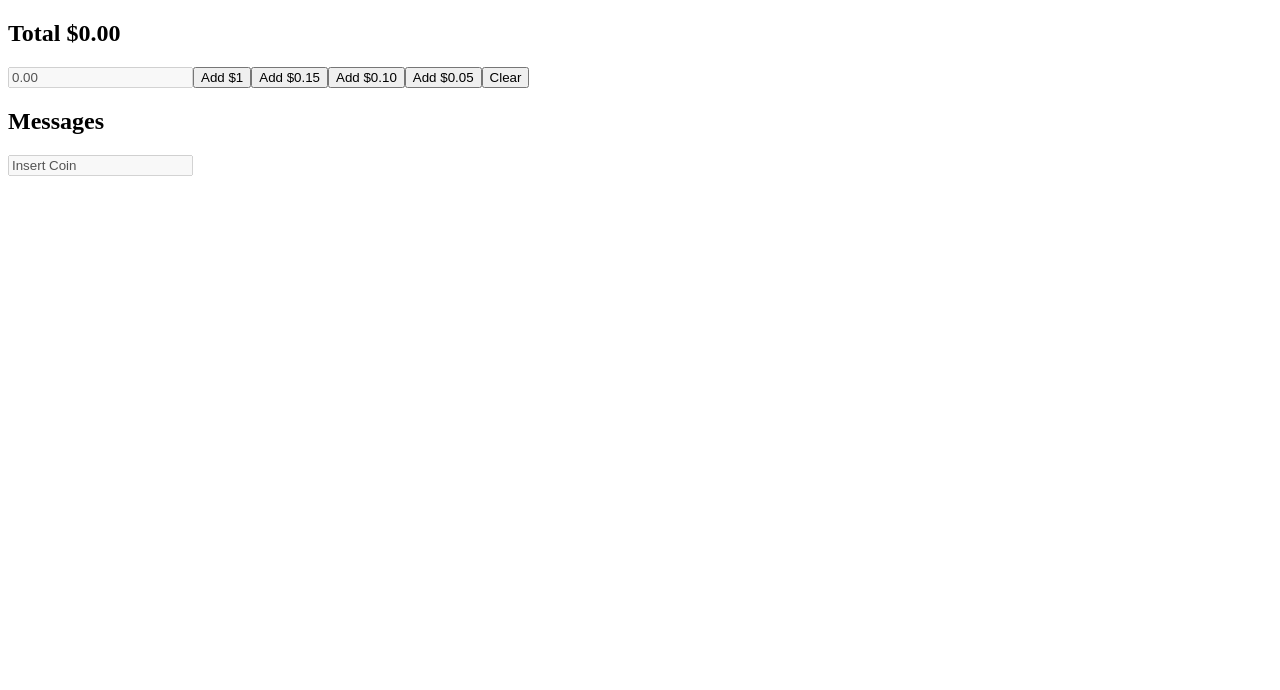
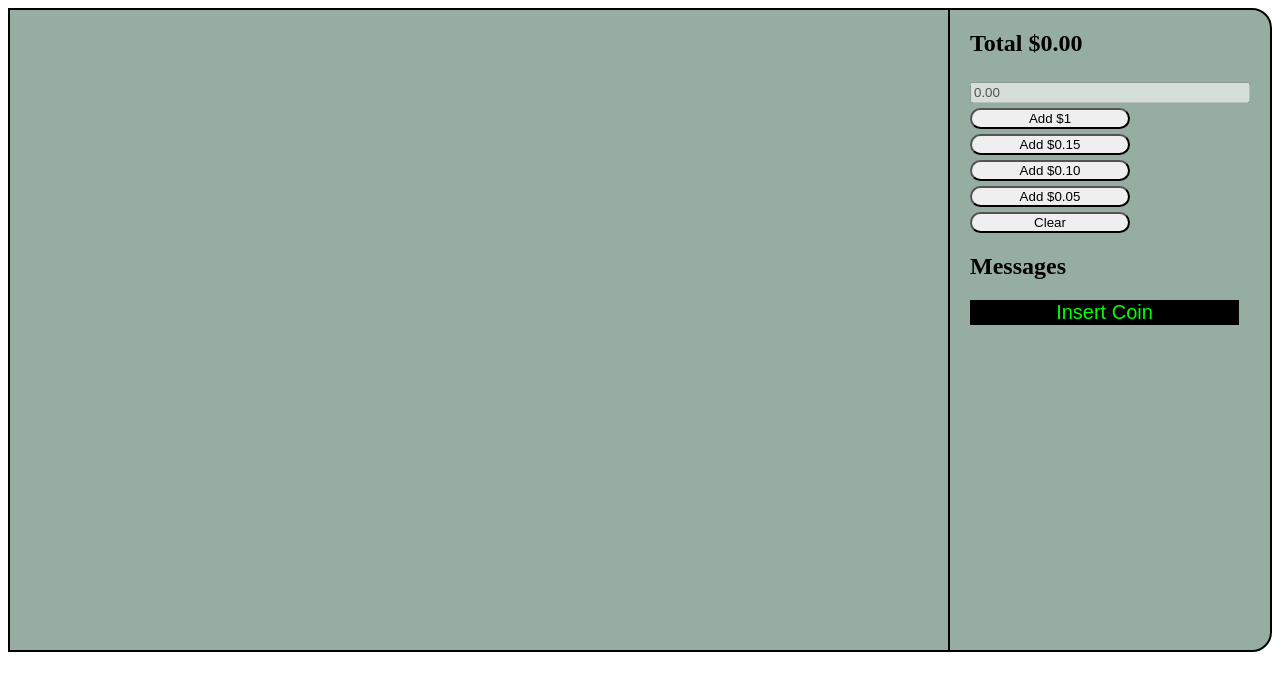
Before and after one commit to andresdev99/vendingMachine, a React (Vite) app in the folder vendingMachineFE/: page /vendor-machine in a window 1280 px wide. Shown: the top 690 px of the page. Built offline with nearby package versions, Linux system fonts and the light colour scheme.

Commit message:
adding main styles

```diff
--- a/vendingMachineFE/src/components/RighPanel/TotalSection.jsx
+++ b/vendingMachineFE/src/components/RighPanel/TotalSection.jsx
@@ -29,7 +29,7 @@ const TotalSection = () => {
     ];
 
     return (
-        <div>
+        <div className="total-container">
             <h2>Total ${parseFloat(money).toFixed(2)}</h2>
             <input type="text" disabled value={parseFloat(money).toFixed(2)} />
             {
--- a/vendingMachineFE/src/index.css
+++ b/vendingMachineFE/src/index.css
@@ -1,4 +1,35 @@
 #messages {
-    height: '30px';
-    color: 'green'
+    font-family: 'LED', sans-serif;
+    font-size: 20px;
+    text-align: center;
+    background-color: black;
+    color: lime;
+    border: none;
 }
+
+.total-container{
+    display: flex;
+    flex-direction: column;
+    gap: 5px;
+}
+
+button{
+    border-radius: 20px;
+    margin: 0 120px 0 0;
+    cursor: pointer;
+}
+
+.buy-items-panel{
+    padding: 0 20px 10px;
+    width: 35vh;
+    border-left: 2px solid rgb(0, 0, 0);
+}
+
+#vending-machine{
+    display: flex;
+    justify-content: end;
+    height: 80vh;
+    background: rgb(150, 173, 162);
+    border: 2px solid rgb(0, 0, 0);
+    border-radius: 0px 20px 20px 0;
+}
--- a/vendingMachineFE/src/pages/VendingMachine.jsx
+++ b/vendingMachineFE/src/pages/VendingMachine.jsx
@@ -6,10 +6,12 @@ import Messages from '../components/RighPanel/MessagesSection'
 const vendingMachine = () => {
     return (
         <>
-            <BuyItemsPanel>
-                <TotalSection />
-                <Messages />
-            </BuyItemsPanel>
+            <div id='vending-machine'>
+                <BuyItemsPanel>
+                    <TotalSection />
+                    <Messages />
+                </BuyItemsPanel>
+            </div>
         </>
     )
 }
```
